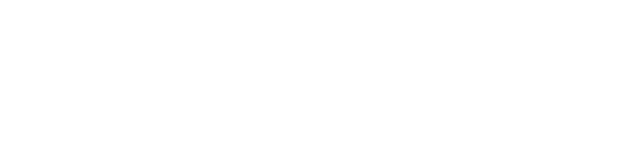
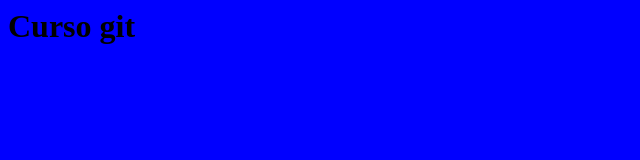
Before and after one commit to urriza/CursoGit, a plain HTML site: page index.html in a window 1280 px wide. Shown: the whole page, without its empty margins (0-640 px from the left). Drawn offline with Linux system fonts and the light colour scheme.

Commit message:
Parrafo y tamaño fuente

```diff
--- /dev/null
+++ b/css/estilos.css
@@ -0,0 +1,5 @@
+@charset "utf-8";
+
+body{
+	background-color:#00F;
+}
--- a/index.html
+++ b/index.html
@@ -1,11 +1,13 @@
 <doctype html>
 <html>
 	<head>
+		<meta charset="utf-8">
 		<title>
 			Prueba
 		</title>
+		<link href="css/estilos.css" rel="stylesheet" type="text/css">
 	</head>
 	<body>
-
+		<h1>Curso git</h1>
 	</body>
 </html>
```
Also changed, not shown: js/javascript.js (added).
